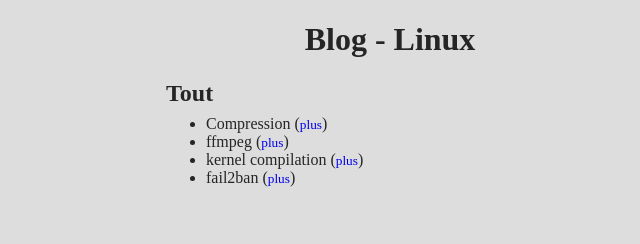
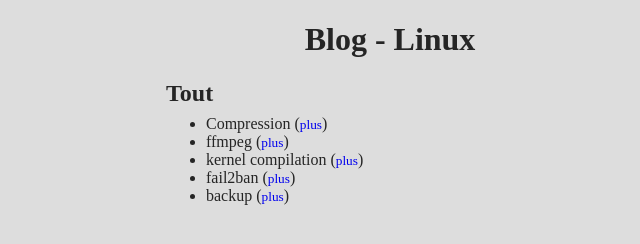
Before and after one commit to Akashic-archives/main-website, a plain HTML site: page html/blog/linux/linux.html in a window 1280 px wide. Shown: the whole page, without its empty margins (258-898 px from the left). Drawn offline with Linux system fonts and the light colour scheme.

Commit message:
linux html

```diff
--- a/html/blog/linux/linux.html
+++ b/html/blog/linux/linux.html
@@ -19,6 +19,7 @@
 	<li>ffmpeg (<small><a href="ffmpeg.html">plus</a></small>)</li>
 	<li>kernel compilation (<small><a href="kernel-compilation.html">plus</a></small>)</li>
 	<li>fail2ban (<small><a href="fail2ban.html">plus</a></small>)</li>
+	<li>backup (<small><a href="backup.html">plus</a></small>)</li>
 	</ul>
 
 	</div>
```
